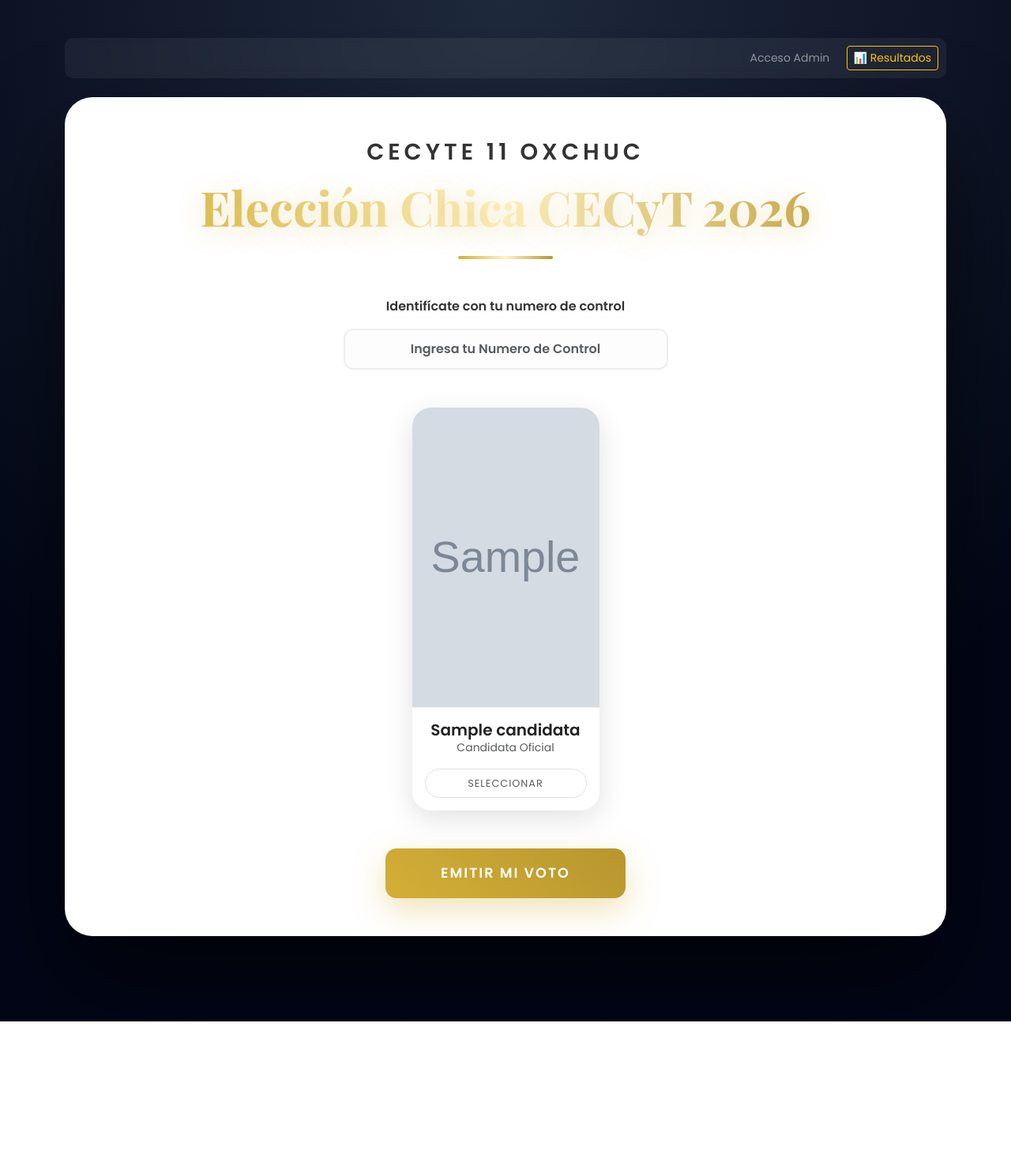
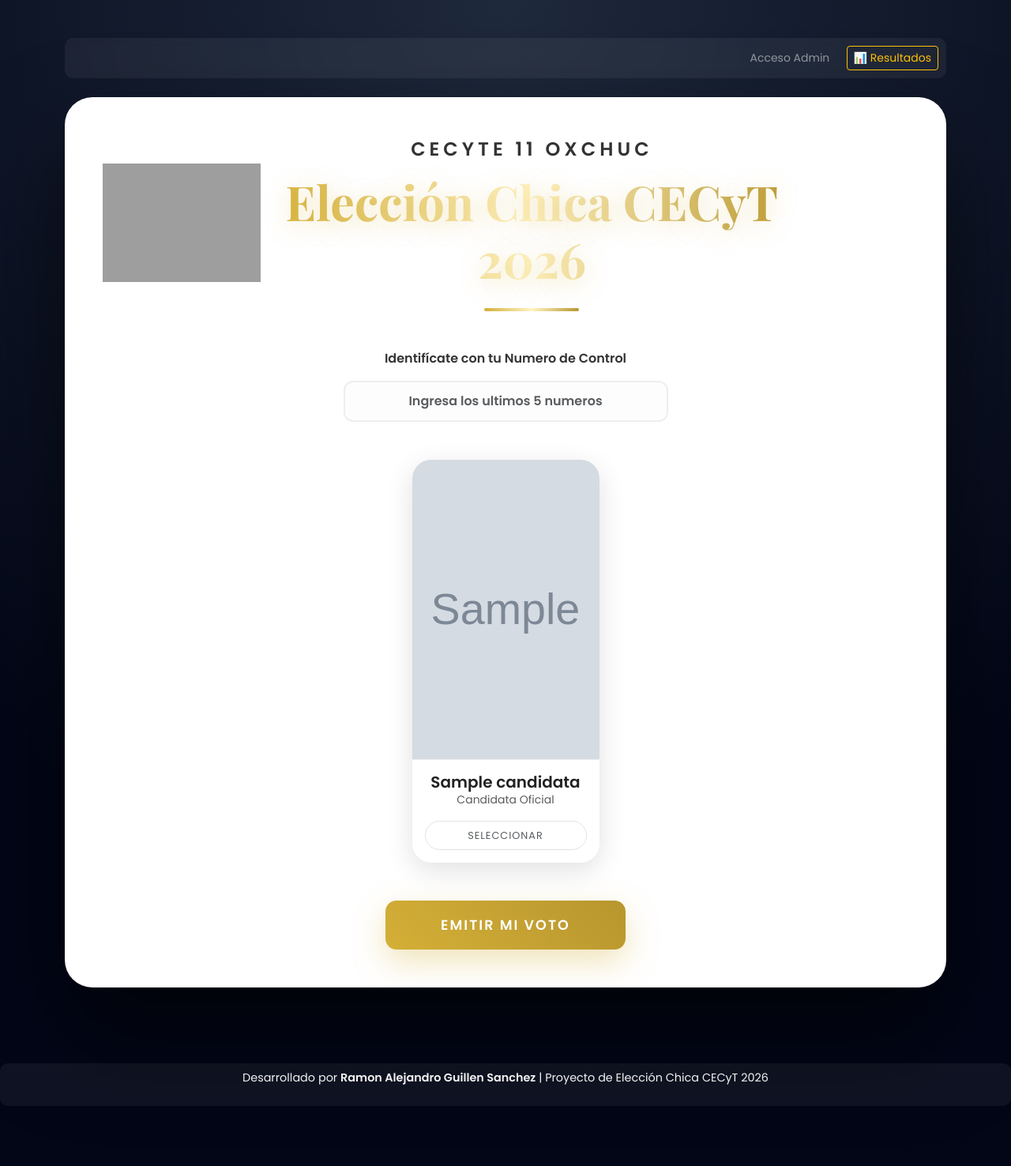
Before and after one commit to alex2205a/votacion-reina, a Flask app: page / in a window 1280 px wide. Shown: the whole page at 79% size. Before the commit the page ends 1293 px from the top, so only its background shows below. Run offline with Flask 3, Linux system fonts and the light colour scheme; grey boxes marked "Sample" are stand-in pictures; one stand-in notice (Sample message) is shown; a database or web service that is not in the repository returns one stand-in record (values such as "Sample title"); some libraries are stand-ins or nearby versions; grey boxes are pictures that could not be loaded.

Commit message:
index.html

```diff
--- a/templates/index.html
+++ b/templates/index.html
@@ -1,6 +1,4 @@
-
 <!DOCTYPE html>
-
 <html lang="es">
 <head>
 <meta charset="UTF-8">
@@ -9,15 +7,12 @@
 <title>Cecyte 11 | Reina 2026</title>
 
 <link href="https://cdn.jsdelivr.net/npm/bootstrap@5.3.2/dist/css/bootstrap.min.css" rel="stylesheet">
-
 <link href="https://fonts.googleapis.com/css2?family=Playfair+Display:wght@700&family=Poppins:wght@300;400;600&display=swap" rel="stylesheet">
 
 <!-- SWEET ALERT -->
-
 <script src="https://cdn.jsdelivr.net/npm/sweetalert2@11"></script>
 
 <style>
-
 :root{
 --gold-main:#d4af37;
 --gold-soft:#f5e6a5;
@@ -44,13 +39,12 @@
 }
 
 .institucion-name{
-    font-size:1.8rem;       /* antes era 0.9rem, ahora mucho más grande */
+    font-size:1.5rem;
     letter-spacing:5px;
     color:#f2f2f2f;
     text-transform:uppercase;
-    margin-bottom:12px;     /* un poco más de espacio con el título */
-    font-weight:700;        /* opcional, que se vea más destacado */
-
+    margin-bottom:12px;
+    font-weight:700;
 }
 
 .titulo-gala{
@@ -146,9 +140,7 @@
 border-radius:10px;
 backdrop-filter:blur(5px);
 }
-
 </style>
-
 </head>
 
 <body>
@@ -157,143 +149,129 @@
 
 <div class="text-end mb-4 admin-controls">
 
-<button class="btn btn-link text-white text-decoration-none opacity-50 btn-sm" onclick="mostrarLogin()">Acceso Admin</button>
+    <!-- Botón Acceso Staff -->
+    <button class="btn btn-link text-white text-decoration-none opacity-50 btn-sm" onclick="mostrarLogin('admin')">
+        Acceso Admin
+    </button>
 
-<a href="/resultados" class="btn btn-outline-warning btn-sm ms-2">📊 Resultados</a>
+    <!-- Botón Resultados -->
+    <button class="btn btn-outline-warning btn-sm ms-2" onclick="mostrarLogin('resultados')">
+        📊 Resultados
+    </button>
 
+    <!-- Formulario oculto -->
     <div id="loginAdmin" style="display:none;" class="mt-3">
-
         <form method="POST" action="/admin_login" class="bg-white p-3 rounded-4 d-inline-block shadow">
-
             <input type="password" name="password" placeholder="Key" required class="form-control form-control-sm d-inline w-auto me-2">
-
+            <!-- Campo oculto que indica destino -->
+            <input type="hidden" name="next" id="nextAction" value="admin">
             <button class="btn btn-dark btn-sm">Validar</button>
-
         </form>
-
     </div>
 
 </div>
 
 <div class="main-container p-4 p-md-5">
 
-<header class="text-center mb-5">
+<header class="text-center mb-5 d-flex align-items-center justify-content-between">
 
+    <!-- Logo a la izquierda -->
+    <div class="logo">
+        <img src="{{ url_for('static', filename='logo.png') }}" alt="Logo CECyT 11" style="height:150px;">
+    </div>
+
+    <!-- Título centrado -->
+    <div class="flex-grow-1 text-center">
         <p class="institucion-name">Cecyte 11 Oxchuc</p>
+        <h1 class="titulo-gala">Elección Chica CECyT 2026</h1>
+        <div style="width:120px;height:4px;background:linear-gradient(90deg,#d4af37,#fff3c4,#b8962e);margin:auto;border-radius:10px;"></div>
+    </div>
 
-<h1 class="titulo-gala">Elección Chica CECyT 2026</h1>
-
-<div style="width:120px;height:4px;background:linear-gradient(90deg,#d4af37,#fff3c4,#b8962e);margin:auto;border-radius:10px;"></div>
+    <!-- Espacio a la derecha para balancear -->
+    <div style="width:150px;"></div>
 
 </header>
 
 <form method="POST" action="/votar">
+<div class="row justify-content-center mb-5">
+<div class="col-md-5">
+<label class="form-label d-block text-center fw-bold mb-3">Identifícate con tu Numero de Control</label>
 
-<div class="row justify-content-center mb-5">
-
-<div class="col-md-5">
-
-<label class="form-label d-block text-center fw-bold mb-3">Identifícate con tu numero de control</label>
-
-<input type="text" name="matricula" class="form-control input-matricula text-center" placeholder="Ingresa tu Numero de Control" required>
-
+<input type="text" name="matricula" class="form-control input-matricula text-center" placeholder="Ingresa los ultimos 5 numeros" required>
 </div>
-
 </div>
 
 <div class="row g-4 justify-content-center">
-
 {% for c in candidatas %}
-
 <div class="col-lg-3 col-md-6">
-
 <div class="card card-candidata" onclick="seleccionar('{{c.id}}', this)">
-
 <div class="img-wrapper">
 <img src="{{ url_for('static', filename='fotos/' + c.foto) }}">
 </div>
-
 <div class="card-body text-center p-3">
-
 <h5 class="fw-bold mb-0" style="color:#222;">{{c.nombre}}</h5>
-
 <p class="text-muted small mb-3">Candidata Oficial</p>
-
 <input type="radio" name="candidata" value="{{c.id}}" id="c{{c.id}}" hidden required>
-
-<div class="status-badge py-2 rounded-pill w-100 border text-muted">
-Seleccionar
+<div class="status-badge py-2 rounded-pill w-100 border text-muted">Seleccionar</div>
 </div>
-
 </div>
-
 </div>
-
-</div>
-
 {% endfor %}
-
 </div>
 
 <div class="text-center mt-5">
-
 <button type="submit" class="btn btn-votar-principal">EMITIR MI VOTO</button>
 
-
 </div>
-
 </form>
 
 </div>
-
 </div>
 
 <script>
+function mostrarLogin(tipo){
+    const login=document.getElementById("loginAdmin");
+    const nextInput=document.getElementById("nextAction");
+    login.style.display=login.style.display==="none"?"block":"none";
 
-function mostrarLogin(){
-const login=document.getElementById("loginAdmin");
-login.style.display=login.style.display==="none"?"block":"none";
+    if(tipo === 'admin'){
+        nextInput.value = 'admin';
+    } else if(tipo === 'resultados'){
+        nextInput.value = 'resultados';
+    }
 }
 
 function seleccionar(id,elemento){
-
     document.querySelectorAll(".card-candidata").forEach(card=>{
         card.classList.remove("card-selected");
-
         const badge=card.querySelector(".status-badge");
         badge.innerHTML="Seleccionar";
         badge.classList.add("text-muted");
     });
-
     document.getElementById("c"+id).checked=true;
-
     elemento.classList.add("card-selected");
-
     const activeBadge=elemento.querySelector(".status-badge");
     activeBadge.innerHTML="Seleccionada ✅";
     activeBadge.classList.remove("text-muted");
-
 }
-
 </script>
 
 {% with messages = get_flashed_messages() %}
 {% if messages %}
-
 <script>
-
 Swal.fire({
-icon:'warning',
-title:'Aviso',
-text:'{{messages[0]}}',
-confirmButtonText:'Entendido',
-confirmButtonColor:'#d4af37'
+icon: '{{ "success" if "✅" in messages[0] else "warning" }}',
+title: '{{ "¡Éxito!" if "✅" in messages[0] else "Aviso" }}',
+text: '{{ messages[0] }}',
+confirmButtonText: 'Entendido',
+confirmButtonColor: '#d4af37'
 })
-
 </script>
-
 {% endif %}
 {% endwith %}
 
+<footer class="text-center mt-5 mb-3 p-2" style="color:#f2f2f2; font-size:0.9rem; background:rgba(255,255,255,0.05); border-radius:10px;">
+    <p>Desarrollado por <strong>Ramon Alejandro Guillen Sanchez</strong> | Proyecto de Elección Chica CECyT 2026</p>
+</footer>
 </body>
 </html>
```
Lines whose indentation alone changed are shown as unchanged.
